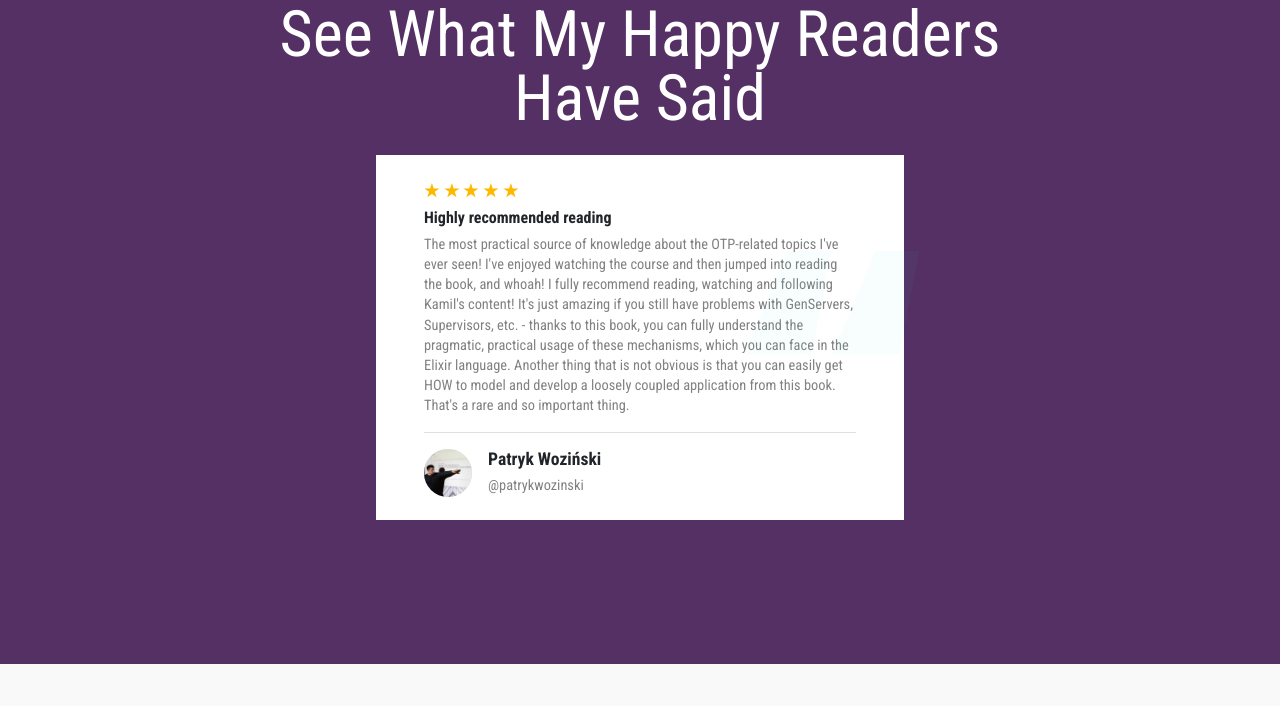
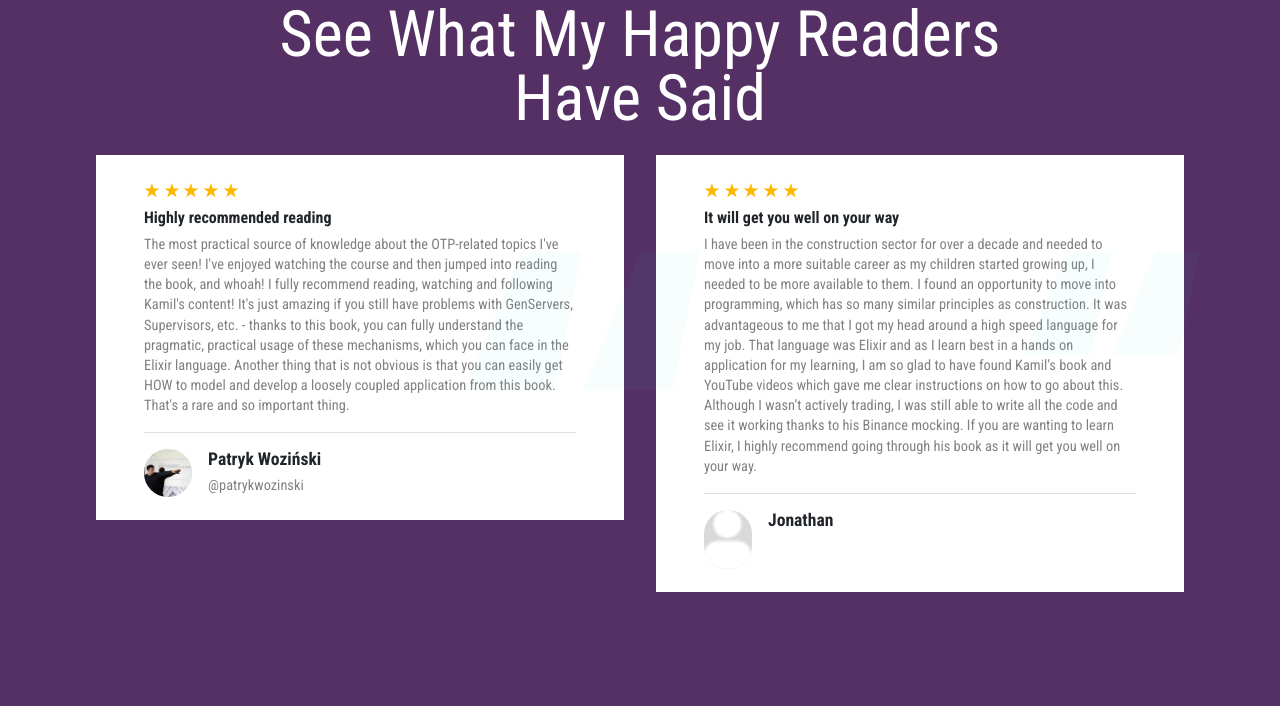
Before and after one commit to Cinderella-Man/hands-on-elixir-and-otp-cryptocurrency-trading-bot-landing-page, a plain HTML site: page index.html in a window 1280 px wide. Shown: the part 1371-2077 px from the top of the page. Drawn offline with nearby package versions, Linux system fonts and the light colour scheme.

Commit message:
Second testimonial added

```diff
--- a/index.html
+++ b/index.html
@@ -206,7 +206,7 @@
 					</div>
 				</div>
 			</div>
-			<!-- <div>
+			<div>
 				<div class="happy-content">
 					<div class="m-img">
 						<img src="./assets/images/m.png" alt="">
@@ -239,9 +239,9 @@
 						</svg>
 					</div>
 					<div class="scheme-content">
-						<h6>Unlimited color schemes</h6>
-						<p>With “Hands-on Elixir & OTP: Cryptocurrency trading bot”, you will gain hands-on experience
-							by writing an exciting software project from scratch. We will explore all the key </p>
+						<h6>It will get you well on your way</h6>
+						<p>I have been in the construction sector for over a decade and needed to move into a more suitable career as my children started growing up, I needed to be more available to them. I found an opportunity to move into programming, which has so many similar principles as construction. It was advantageous to me that I got my head around a high speed language for my job. That language was Elixir and as I learn best in a hands on application for my learning, I am so glad to have found Kamil’s book and YouTube videos which gave me clear instructions on how to go about this. Although I wasn’t actively trading, I was still able to write all the code and see it working thanks to his Binance mocking.
+							If you are wanting to learn Elixir, I highly recommend going through his book as it will get you well on your way. </p>
 					</div>
 					<hr>
 					<div class="profile-content">
@@ -249,13 +249,13 @@
 							<img src="./assets/images/profile.png" alt="">
 						</div>
 						<div>
-							<h5>jane Doe</h5>
-							<p>Lorem Ipsum</p>
+							<h5>Jonathan</h5>
+							<!-- <p>@patrykwozinski</p> -->
 						</div>
 					</div>
 				</div>
 			</div>
-			<div>
+			<!-- <div>
 				<div class="happy-content">
 					<div class="m-img">
 						<img src="./assets/images/m.png" alt="">
```
